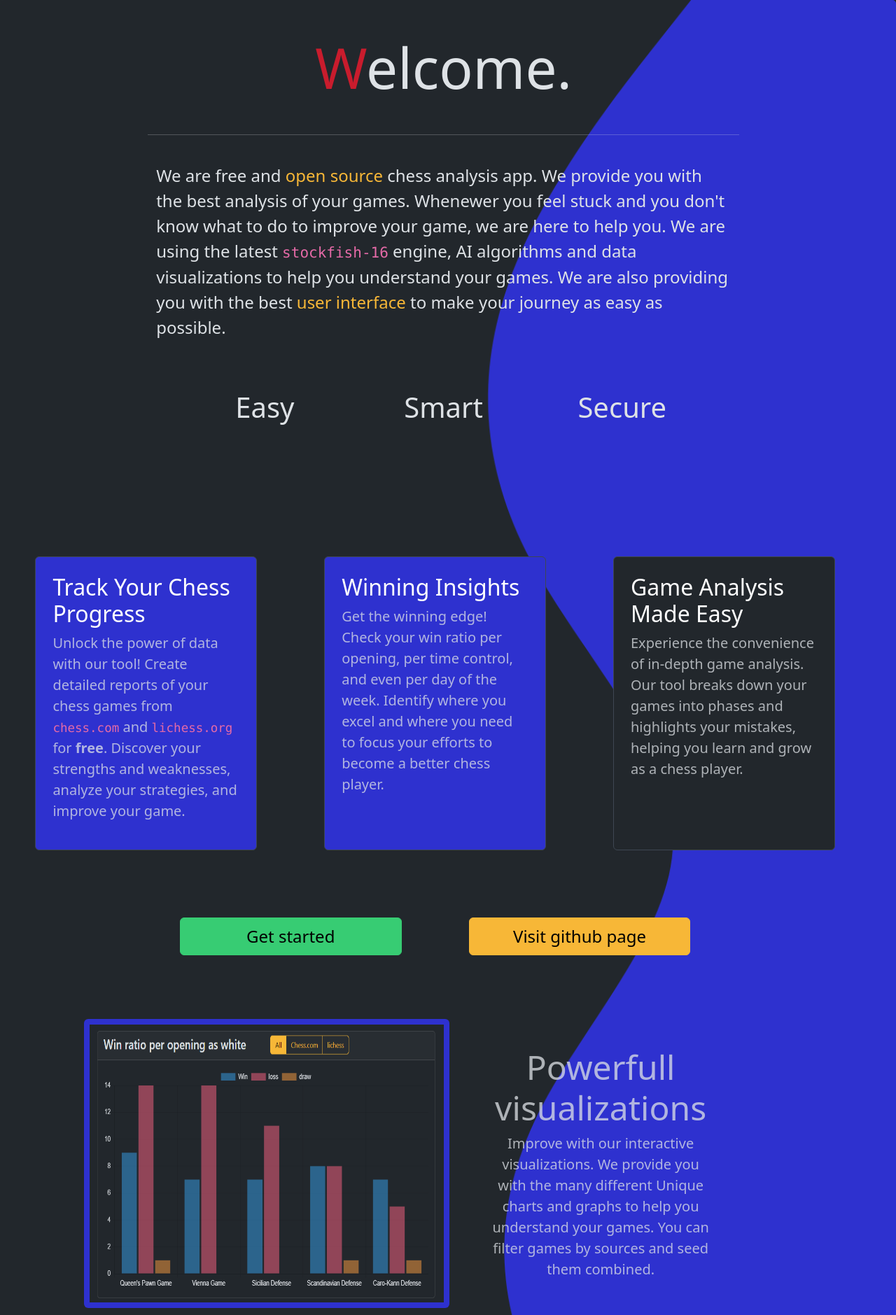
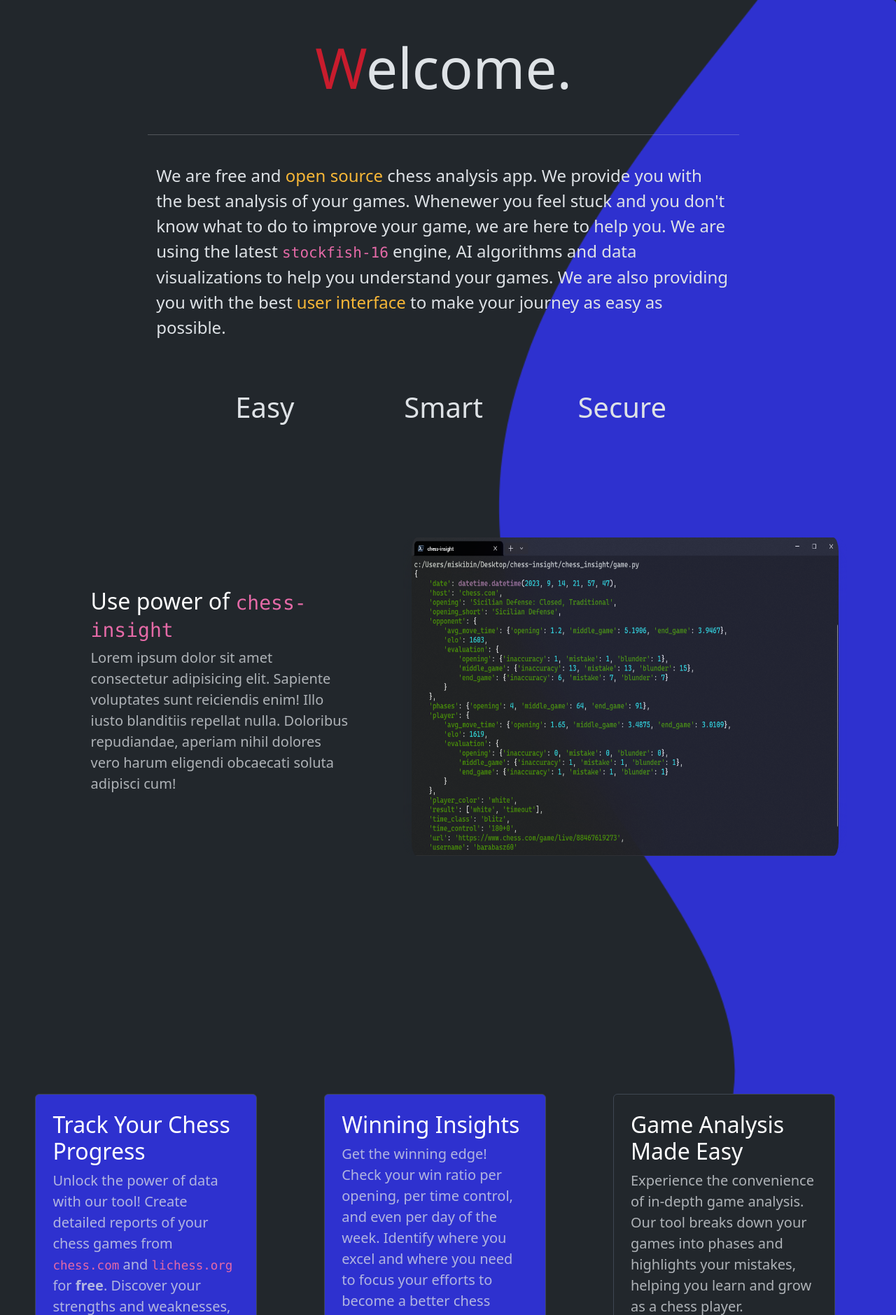
Before and after one commit to miskibin/chess-stats, a Django app: page / in a window 1280 px wide. Shown: the part 56-1935 px from the top of the page at 70% size. Run offline with Django 4.2, Linux system fonts and the light colour scheme; some libraries are stand-ins or nearby versions.

Commit message:
Change version

```diff
--- a/requirements.txt
+++ b/requirements.txt
@@ -6,6 +6,7 @@ stockfish
 chess
 numpy
 PyYAML
+httpx
 django-crispy-forms
 python-Levenshtein
 requests
--- a/src/games_parser/lichess_api_communicator.py
+++ b/src/games_parser/lichess_api_communicator.py
@@ -11,6 +11,7 @@ class LichessApiCommunicator(ApiCommunicator):
         headers = {"Accept": "application/x-chess-pgn"}
         params = {"max": games, "perfType": time_class, "clocks": "true"}
         url = self.BASE_URL + "/games/user/" + username
+        self._logger.info(f"Sending request to {url}")
         response = self.send_query(url, headers=headers, params=params)
         games = self.split_pgns(response.text)
         return games
@@ -34,5 +35,5 @@ if __name__ == "__main__":
     from easy_logs import get_logger
 
     lichess = LichessApiCommunicator(get_logger())
-    valid = lichess.get_valid_username("michal")
+    valid = lichess.get_games("michal", 1, "blitz")
     pprint(valid)
--- a/src/server/analyze_app/static/css/style.css
+++ b/src/server/analyze_app/static/css/style.css
@@ -23,6 +23,7 @@
 .sidebar-sticky {
     height: calc(100vh - 48px);
     overflow-x: hidden;
+
     overflow-y: auto;
     /* Scrollable contents if viewport is shorter than content. */
 }
@@ -70,9 +71,22 @@ section {
 
 .icon:hover {
     transform: scale(1.05) !important;
+
 }
 
+.console {
+    border-radius: 20px;
+    opacity: 0.92;
+    transform: perspective(50px);
+    backdrop-filter: blur(40px);
+    transition: transform 0.5s;
+    /* Specify the property you want to transition */
+}
 
+.console:hover {
+    transform: rotate3d(1, 0, 2, 10deg);
+    /* Add perspective and specify the angle in degrees */
+}
 
 .show {
     filter: None;
--- a/src/server/analyze_app/templates/index.html
+++ b/src/server/analyze_app/templates/index.html
@@ -5,7 +5,7 @@
 <div class="background-div">
   <section>
     <div class="row justify-content-center m-0">
-      <h1 class="display-1 text-center m-5 hidden">
+      <h1 class="display-1 text-center m-5">
         <span class="text-danger">W</span>elcome.
       </h1>
       <hr class="col-8" />
@@ -35,7 +35,20 @@
       </div>
     </div>
   </section>
-
+  <section>
+    <div class="row justify-content-center m-0 mt-5">
+      <div class="col-4 fs-5 m-5 p-4">
+        <h2 class="text-white">Use power of <code>chess-insight</code></h2>
+        <p class="text-muted">
+          Lorem ipsum dolor sit amet consectetur adipisicing elit. Sapiente
+          voluptates sunt reiciendis enim! Illo iusto blanditiis repellat nulla.
+          Doloribus repudiandae, aperiam nihil dolores vero harum eligendi
+          obcaecati soluta adipisci cum!
+        </p>
+      </div>
+      <img src="../static/ssc.png" class="col-6 console" alt="" />
+    </div>
+  </section>
   <section class="d-flex flex-column justify-content-center">
     <div class="row align-self-center">
       <div class="row justify-content-center">
```
Also changed, not shown: src/server/analyze_app/static/ssc.png (added).
